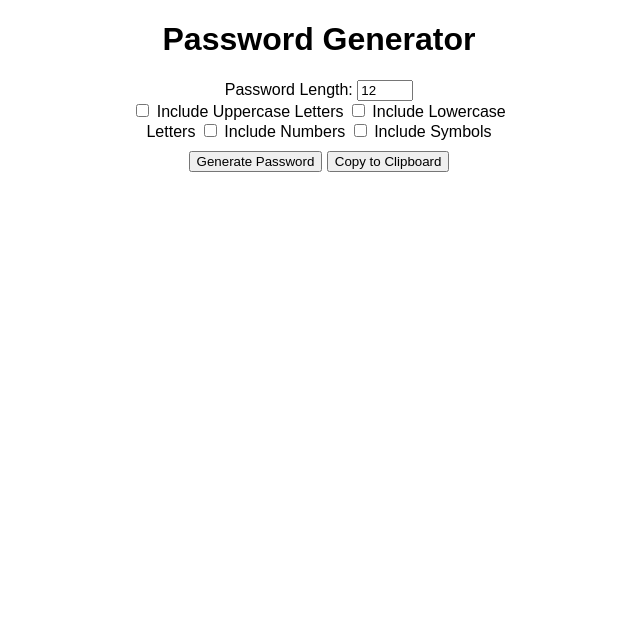
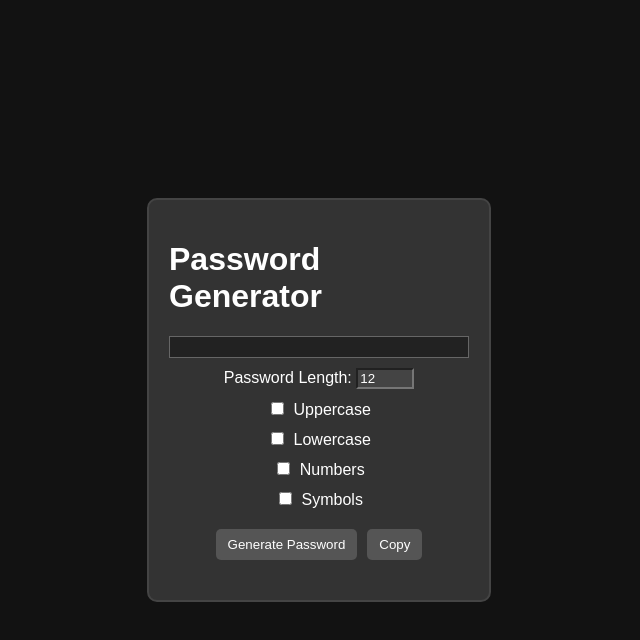
Before and after one commit to BrunoMateus28/Gerador-de-senhas, a plain HTML site: page index.html in a window 1280 px wide. Shown: the whole page, without its empty margins (321-961 px from the left). Drawn offline with Linux system fonts and the light colour scheme.

Commit message:
Melhorias no Código Todo

```diff
--- a/index.html
+++ b/index.html
@@ -8,21 +8,31 @@
 </head>
 <body>
   <div class="container">
+    <div class="box">
       <h1>Password Generator</h1>
-    <div>
+      <div id="password-display" class="password-display"></div>
+      <div class="options-column">
+        <div class="option-row">
           <label for="password-length">Password Length:</label>
           <input type="number" id="password-length" min="4" max="50" value="12">
         </div>
-    <div>
-      <label><input type="checkbox" id="include-uppercase"> Include Uppercase Letters</label>
-      <label><input type="checkbox" id="include-lowercase"> Include Lowercase Letters</label>
-      <label><input type="checkbox" id="include-numbers"> Include Numbers</label>
-      <label><input type="checkbox" id="include-symbols"> Include Symbols</label>
+        <div class="option-row">
+          <label><input type="checkbox" id="include-uppercase"> Uppercase</label>
         </div>
+        <div class="option-row">
+          <label><input type="checkbox" id="include-lowercase"> Lowercase</label>
+        </div>
+        <div class="option-row">
+          <label><input type="checkbox" id="include-numbers"> Numbers</label>
+        </div>
+        <div class="option-row">
+          <label><input type="checkbox" id="include-symbols"> Symbols</label>
+        </div>
+      </div>
+      <div class="button-row">
         <button id="generate-password">Generate Password</button>
-    <button id="copy-to-clipboard">Copy to Clipboard</button>
-    <div id="password-display">
-        <span id="result"></span>
+        <button id="copy-to-clipboard">Copy</button>
+      </div>
     </div>
   </div>
   <script src="script.js"></script>
--- a/script.js
+++ b/script.js
@@ -1,7 +1,7 @@
 document.addEventListener('DOMContentLoaded', function() {
     const generatePasswordButton = document.getElementById('generate-password');
     const copyToClipboardButton = document.getElementById('copy-to-clipboard');
-    const passwordDisplay = document.getElementById('result');
+    const passwordDisplay = document.getElementById('password-display');
 
     generatePasswordButton.addEventListener('click', function() {
       const length = document.getElementById('password-length').value;
@@ -27,18 +27,18 @@ document.addEventListener('DOMContentLoaded', function() {
 
     function generatePassword(length, includeUppercase, includeLowercase, includeNumbers, includeSymbols) {
         let result = '';
-        const characters = '';
+        let characters = '';
         if (includeLowercase) {
-            characters+='abcdefghijklmnopqrstuvwxyz';
+            characters += 'abcdefghijklmnopqrstuvwxyz';
         }
         if (includeUppercase) {
-            characters+='ABCDEFGHIJKLMNOPQRSTUVWXYZ';
+            characters += 'ABCDEFGHIJKLMNOPQRSTUVWXYZ';
         }
         if (includeNumbers) {
-            characters+='0123456789';
+            characters += '0123456789';
         }
         if (includeSymbols) {
-            characters+='!@#$%^&*()_+-=[]{}|;:,.<>?';
+            characters +='!@#$%^&*()_+-=[]{}|;:,.<>?';
         }
         const charactersLength = characters.length;
         let counter = 0;
@@ -46,6 +46,7 @@ document.addEventListener('DOMContentLoaded', function() {
           result += characters.charAt(Math.floor(Math.random() * charactersLength));
           counter += 1;
         }
+        console.log(result);
         return result;
     }
   });
--- a/styles.css
+++ b/styles.css
@@ -1,17 +1,71 @@
 body {
   font-family: Arial, sans-serif;
+  display: flex;
+  justify-content: center;
+  align-items: center;
+  height: 100vh;
+  margin: 0;
+  background-color: #121212; /* Cor de fundo escura */
+  color: #fff; /* Cor do texto branca */
+}
+
+.box {
+  max-width: 300px;
+  padding: 20px;
+  border: 2px solid #444; /* Cor da borda */
+  border-radius: 10px;
+  background-color: #333; /* Cor de fundo da caixa */
 }
 
 .container {
-    max-width: 400px;
-    margin: 0 auto;
-    text-align: center;
+  display: flex;
+  justify-content: center;
+  align-items: center;
 }
 
-  button {
-    margin-top: 10px;
+.password-display {
+  margin-bottom: 10px;
+  padding: 10px;
+  border: 1px solid #666; /* Cor da borda */
+  background-color: #222; /* Cor de fundo do campo de senha */
 }
 
-  #password-display {
-    margin-top: 20px;
+.options-column {
+  display: flex;
+  flex-direction: column;
+  align-items: center;
+  margin-bottom: 10px;
 }
+
+.option-row {
+  margin-bottom: 10px;
+}
+
+input[type="number"] {
+  width: 50px;
+  background-color: #444; /* Cor de fundo do campo de entrada de número */
+  color: #fff; /* Cor do texto branco */
+}
+
+input[type="checkbox"] {
+  margin-right: 5px;
+}
+
+.button-row {
+  display: flex;
+  justify-content: center;
+  margin-bottom: 20px;
+}
+
+.button-row button {
+  margin: 0 5px;
+  padding: 8px 12px;
+  background-color: #555; /* Cor de fundo do botão */
+  border: none;
+  border-radius: 5px;
+  color: #fff; /* Cor do texto branco */
+}
+
+.button-row button:hover {
+  background-color: #666; /* Cor de fundo do botão quando o mouse passa por cima */
+}
```
Lines whose indentation alone changed are shown as unchanged.
